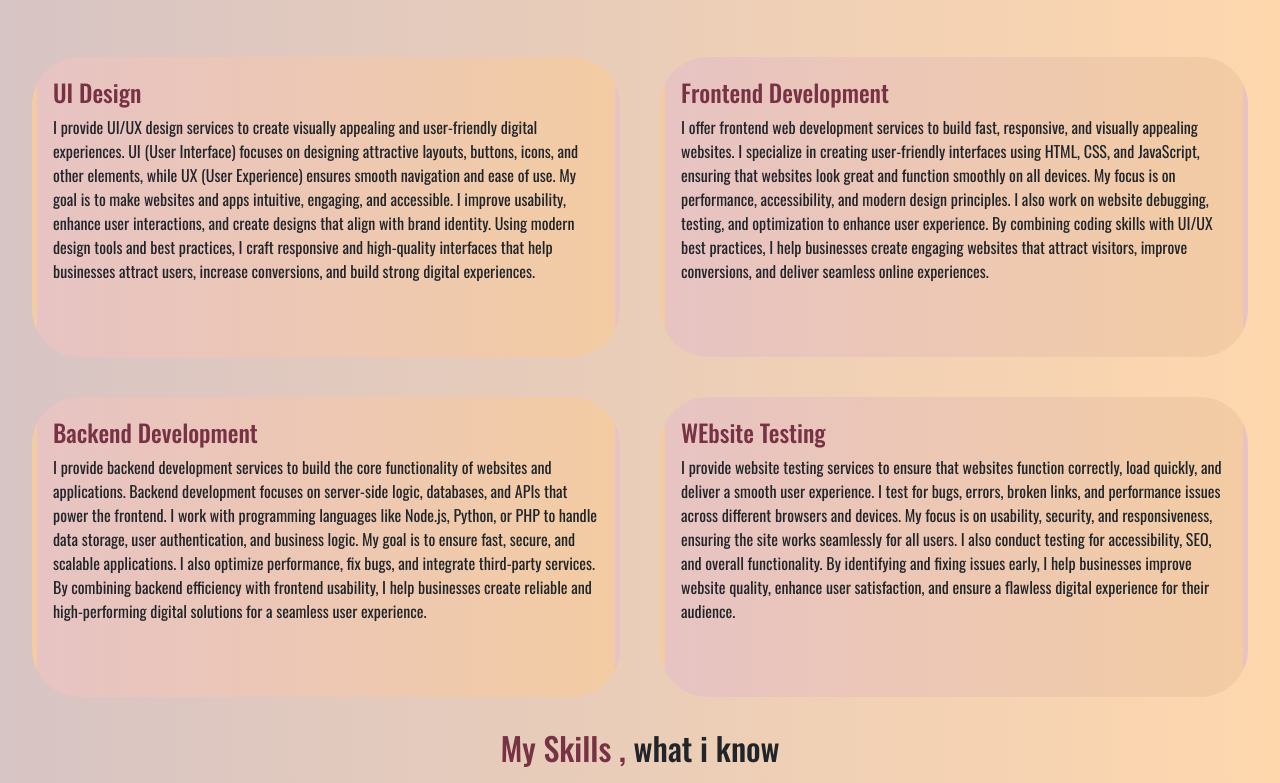
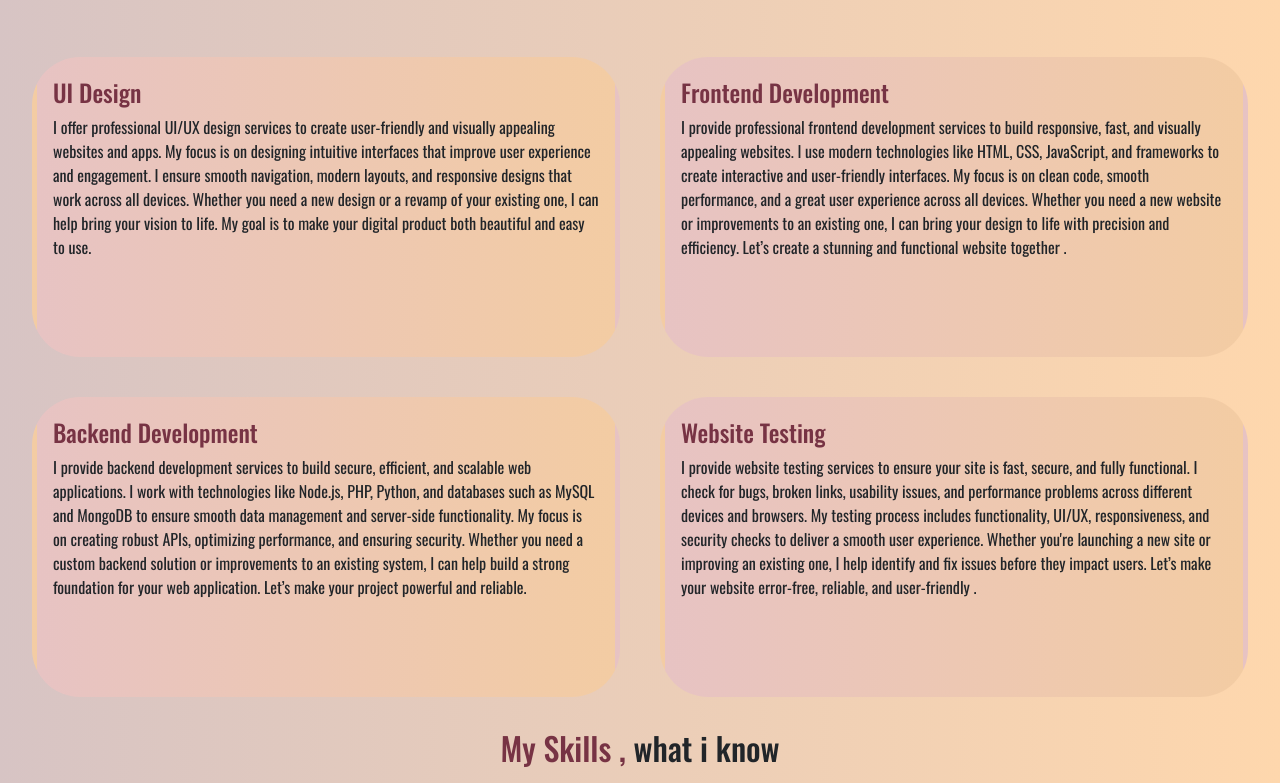
Before and after one commit to akash8955/myPortfolio, a plain HTML site: page index.html in a window 1280 px wide. Shown: the part 1877-2660 px from the top of the page. Drawn offline with nearby package versions, Linux system fonts and the light colour scheme.

Commit message:
Update index.html
change in service section

```diff
--- a/index.html
+++ b/index.html
@@ -199,25 +199,25 @@
         <div class="services-box" data-aos="fade-up">
           <div class="service-info">
             <h4 class="text-center">UI Design</h4>
-          <p>I provide UI/UX design services to create visually appealing and user-friendly digital experiences. UI (User Interface) focuses on designing attractive layouts, buttons, icons, and other elements, while UX (User Experience) ensures smooth navigation and ease of use. My goal is to make websites and apps intuitive, engaging, and accessible. I improve usability, enhance user interactions, and create designs that align with brand identity. Using modern design tools and best practices, I craft responsive and high-quality interfaces that help businesses attract users, increase conversions, and build strong digital experiences.</p>
+          <p>I offer professional UI/UX design services to create user-friendly and visually appealing websites and apps. My focus is on designing intuitive interfaces that improve user experience and engagement. I ensure smooth navigation, modern layouts, and responsive designs that work across all devices. Whether you need a new design or a revamp of your existing one, I can help bring your vision to life. My goal is to make your digital product both beautiful and easy to use.</p>
           </div>
         </div>
         <div class="services-box" data-aos="fade-down">
           <div class="service-info">
             <h4>Frontend Development</h4>
-          <p>I offer frontend web development services to build fast, responsive, and visually appealing websites. I specialize in creating user-friendly interfaces using HTML, CSS, and JavaScript, ensuring that websites look great and function smoothly on all devices. My focus is on performance, accessibility, and modern design principles. I also work on website debugging, testing, and optimization to enhance user experience. By combining coding skills with UI/UX best practices, I help businesses create engaging websites that attract visitors, improve conversions, and deliver seamless online experiences.</p>
+          <p>I provide professional frontend development services to build responsive, fast, and visually appealing websites. I use modern technologies like HTML, CSS, JavaScript, and frameworks to create interactive and user-friendly interfaces. My focus is on clean code, smooth performance, and a great user experience across all devices. Whether you need a new website or improvements to an existing one, I can bring your design to life with precision and efficiency. Let’s create a stunning and functional website together .</p>
           </div>
         </div>
         <div class="services-box" data-aos="fade-left">
           <div class="service-info">
             <h4>Backend Development</h4>
-          <p>I provide backend development services to build the core functionality of websites and applications. Backend development focuses on server-side logic, databases, and APIs that power the frontend. I work with programming languages like Node.js, Python, or PHP to handle data storage, user authentication, and business logic. My goal is to ensure fast, secure, and scalable applications. I also optimize performance, fix bugs, and integrate third-party services. By combining backend efficiency with frontend usability, I help businesses create reliable and high-performing digital solutions for a seamless user experience.</p>
+          <p>I provide backend development services to build secure, efficient, and scalable web applications. I work with technologies like Node.js, PHP, Python, and databases such as MySQL and MongoDB to ensure smooth data management and server-side functionality. My focus is on creating robust APIs, optimizing performance, and ensuring security. Whether you need a custom backend solution or improvements to an existing system, I can help build a strong foundation for your web application. Let’s make your project powerful and reliable.</p>
           </div>
         </div>
         <div class="services-box" data-aos="fade-right">
           <div class="service-info">
-            <h4>WEbsite Testing</h4>
-          <p>I provide website testing services to ensure that websites function correctly, load quickly, and deliver a smooth user experience. I test for bugs, errors, broken links, and performance issues across different browsers and devices. My focus is on usability, security, and responsiveness, ensuring the site works seamlessly for all users. I also conduct testing for accessibility, SEO, and overall functionality. By identifying and fixing issues early, I help businesses improve website quality, enhance user satisfaction, and ensure a flawless digital experience for their audience.</p>
+            <h4>Website Testing</h4>
+          <p>I provide website testing services to ensure your site is fast, secure, and fully functional. I check for bugs, broken links, usability issues, and performance problems across different devices and browsers. My testing process includes functionality, UI/UX, responsiveness, and security checks to deliver a smooth user experience. Whether you're launching a new site or improving an existing one, I help identify and fix issues before they impact users. Let’s make your website error-free, reliable, and user-friendly .</p>
           </div>
         </div>
       </div>
@@ -449,7 +449,7 @@
                       <i class="fas fa-user"></i>
                       <div class="info">
                           <div class="head">Name</div>
-                          <div class="sub-title">Abhishek Pal</div>
+                          <div class="sub-title">Akash Singh</div>
                       </div>
                   </div>
                   <div class="row-icon">
@@ -463,7 +463,7 @@
                       <i class="fas fa-envelope"></i>
                       <div class="info">
                           <div class="head">Email</div>
-                          <div class="sub-title"> en.abhipal@gmail.com</div>
+                          <div class="sub-title">akash89558@gmail.com</div>
                       </div>
                   </div>
               </div>
@@ -506,7 +506,7 @@
     </section>
     <!-- footer section -->
     <footer>
-     <a href=""> Created By Abhishek Pal |  <i class="far fa-copyright"></i> 2024 All rights reserved.</a>
+     <a href=""> Created By Akash Singh |  <i class="far fa-copyright"></i> 2024 All rights reserved.</a>
     </footer>
 
 
```
